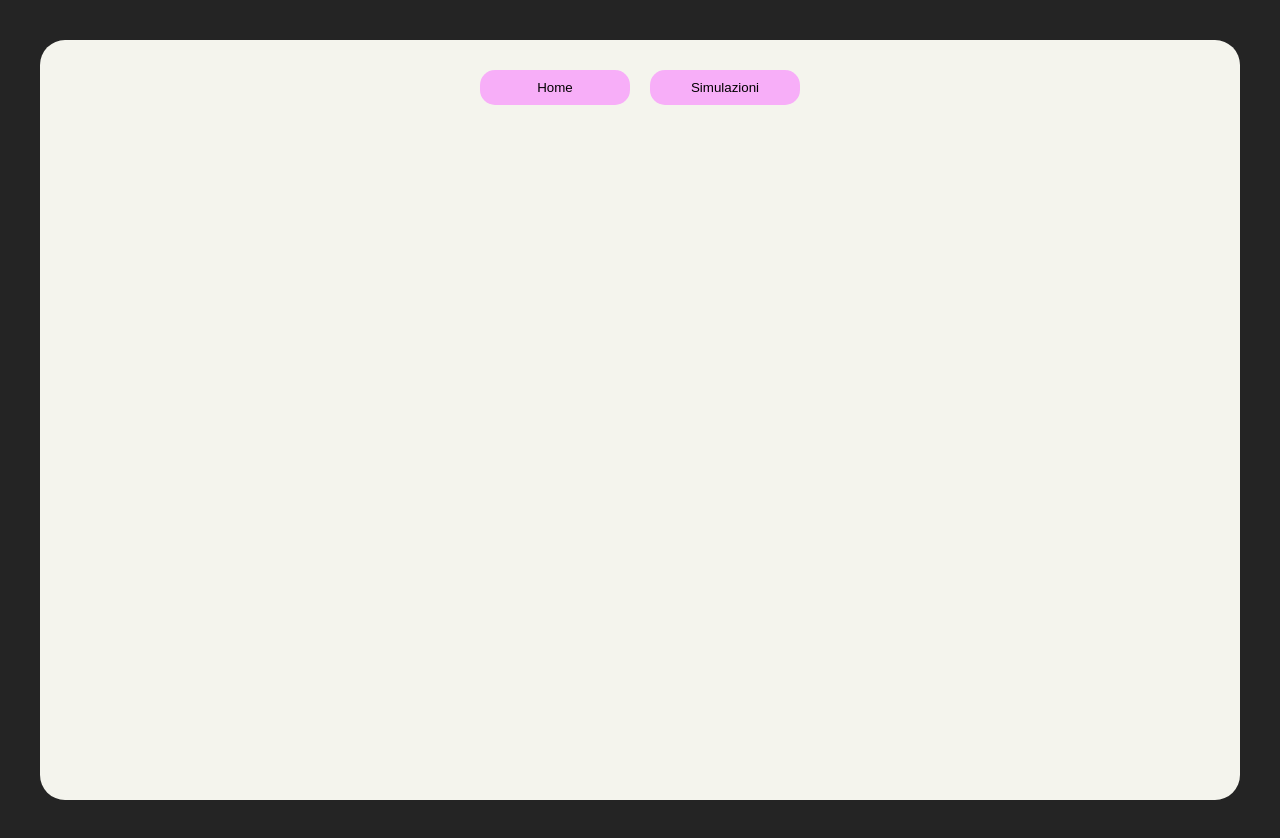
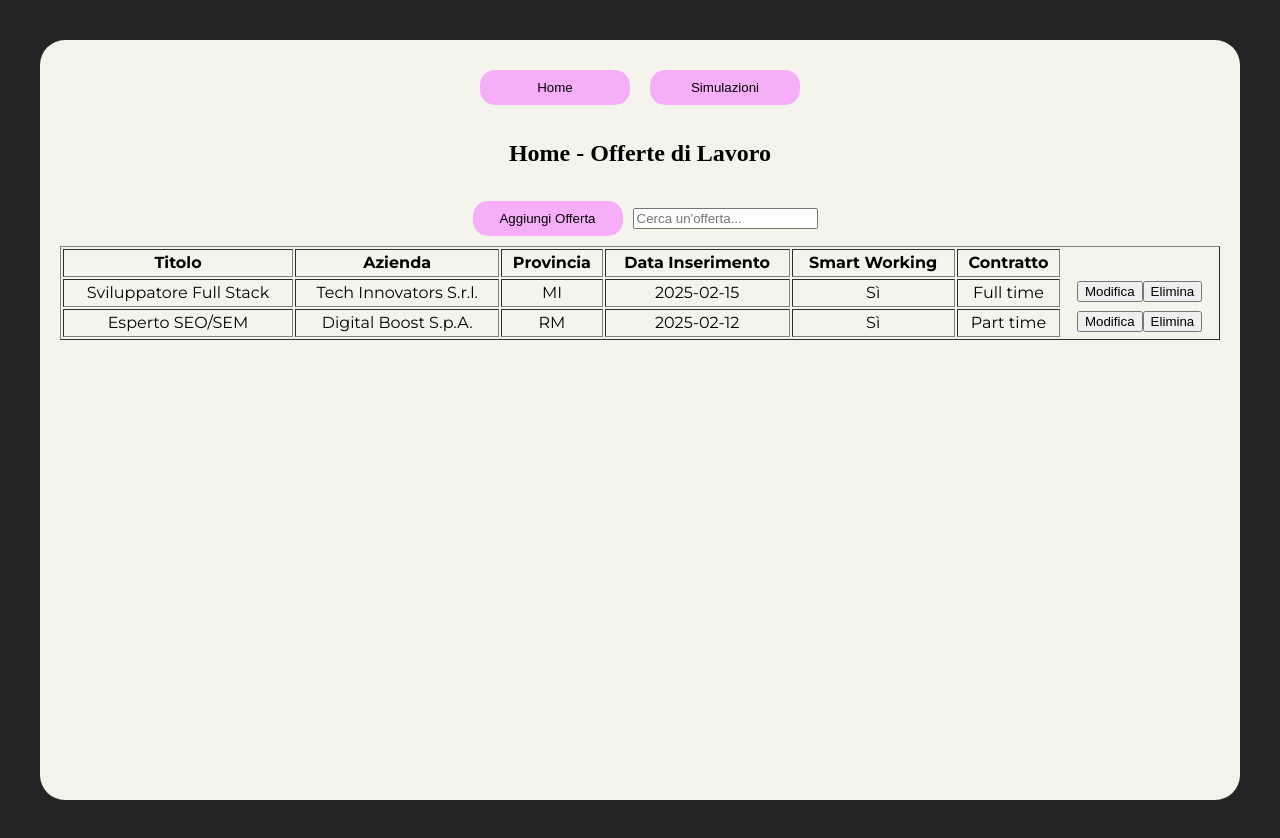
Before and after one commit to jasminarotella/jasminarotella, a React (Vite) app in the folder jasmina-rotella/: page /offertedilavoro in a window 1280 px wide. Before the commit this address had no page. Built offline with nearby package versions, Linux system fonts and the light colour scheme.

Commit message:
fatta home simulazioni e importato lavoro gia fatto offerte di lavoro, tutto funziona

```diff
--- a/jasmina-rotella/src/App.tsx
+++ b/jasmina-rotella/src/App.tsx
@@ -7,7 +7,8 @@ import './pages/Home/Style.css';
 import CreaForm from './pages/Home/CreaForm';
 import GeneratedForm from './pages/Home/GeneratedForm';
 import Nav from './pages/Nav';
-import Simulazioni from './pages/Home/Simulazioni/Simulazioni';
+import Simulazioni from './pages/Home/Simulazioni/HomeSimulazioni';
+import OffertediLavoro from './pages/Home/Simulazioni/offertediLavoro';
 
 interface FormData {
   id: number;
@@ -30,6 +31,7 @@ function App() {
         />
         <Route path="/form-preview" element={<GeneratedForm />} />
         <Route path="/simulazioni" element={<Simulazioni />} />
+        <Route path="/offertedilavoro" element={<OffertediLavoro />} />
       </Routes>
     </Router>
     </div>
--- a/jasmina-rotella/src/pages/Home/Form.tsx
+++ b/jasmina-rotella/src/pages/Home/Form.tsx
@@ -1,8 +1,7 @@
 // @ts-ignore
 import React from 'react';
 
-const GeneratedForm: React.FC = () => {
-  const formStyle: React.CSSProperties = {
+export  const formStyle: React.CSSProperties = {
     backgroundColor: 'var(--color2)',
     borderRadius: 'var(--border-radius)',
     padding: '10px',
@@ -22,6 +21,7 @@ const GeneratedForm: React.FC = () => {
     borderRadius: 'var(--border-radius-background)',
     margin: 'var(--margin-input)',
   };
+const GeneratedForm: React.FC = () => {
 
   return (
     <form style={formStyle} className='form-style'>
--- a/jasmina-rotella/src/pages/Home/GeneratedForm.tsx
+++ b/jasmina-rotella/src/pages/Home/GeneratedForm.tsx
@@ -2,8 +2,7 @@
 
 import React from 'react';
 
-const GeneratedForm: React.FC = () => {
-  const formStyle: React.CSSProperties = {
+export const formStyle: React.CSSProperties = {
   backgroundColor: 'var(--color2)',
   borderRadius: 'var(--border-radius)',
   padding: '10px',
@@ -23,6 +22,7 @@ const GeneratedForm: React.FC = () => {
   borderRadius: 'var(--border-radius-background)',
   margin: 'var(--margin-input)',
 };
+const GeneratedForm: React.FC = () => {
 
   return (
     <form style={formStyle} className='form-style'>
--- a/jasmina-rotella/src/pages/Home/Home.tsx
+++ b/jasmina-rotella/src/pages/Home/Home.tsx
@@ -2,7 +2,7 @@
 
 import { Link } from 'react-router-dom';
 import './Style.css'
-import AccordionMenu from './AccordionComponents';
+import AccordionMenuComponents from './AccordionMenus/AccordionComponents';
 
 export interface HomeProps {
     children?: React.ReactNode,
@@ -13,7 +13,7 @@ export interface HomeProps {
 const Home : React.FC <HomeProps> = ({className}) => {
     return (
        <div className={className}>
-        <AccordionMenu/>
+        <AccordionMenuComponents/>
        </div>
     )
 };
--- /dev/null
+++ b/jasmina-rotella/src/pages/Home/Simulazioni/HomeSimulazioni.tsx
@@ -0,0 +1,15 @@
+// @ts-ignore
+
+import MenuSimulazioni from "./MenuSimulazioni";
+
+
+
+const Simulazioni : React.FC  = () => {
+    return (
+       <div>
+        <h1>Simulazioni con Soluzione</h1>
+        <MenuSimulazioni/>
+       </div>
+    )
+};
+export default Simulazioni;
--- /dev/null
+++ b/jasmina-rotella/src/pages/Home/Simulazioni/MenuSimulazioni.tsx
@@ -0,0 +1,19 @@
+import React from 'react';
+import { Link } from 'react-router-dom';
+
+
+export const  MenuSimulazioni: React.FC = () => {
+      return (
+
+   <div>
+     <Link to="/offertedilavoro">
+        <button className="button-jas">Offerte di Lavoro</button>
+        </Link>
+        <Link to="/#">
+        <button className="button-jas">Esami e Studenti</button>
+        </Link>
+    </div>
+
+  );
+};
+export default MenuSimulazioni;
--- /dev/null
+++ b/jasmina-rotella/src/pages/Home/Simulazioni/OffertediLavoro.tsx
@@ -0,0 +1,128 @@
+// @ts-ignore
+
+
+import { useState } from "react";
+import InputOfferta from "./inputOfferta";
+import CustomButton from "../../Button";
+
+export interface OffertaDiLavoroProp {
+  id: number;
+  titolo: string;
+  descrizioneBreve: string;
+  azienda: string;
+  provincia: string;
+  dataInserimento: string;
+  smartWorking: boolean;
+  contratto: string;
+}
+
+const OffertediLavoro: React.FC = () => {
+  // Lista offerte iniziale
+  const [listaOfferte, setListaOfferte] = useState<OffertaDiLavoroProp[]>([
+    {
+      id: 1,
+      titolo: "Sviluppatore Full Stack",
+      descrizioneBreve: "Azienda leader in tecnologie digitali cerca sviluppatore per progetti innovativi.",
+      azienda: "Tech Innovators S.r.l.",
+      provincia: "MI",
+      dataInserimento: "2025-02-15",
+      smartWorking: true,
+      contratto: "Full time",
+    },
+    {
+      id: 2,
+      titolo: "Esperto SEO/SEM",
+      descrizioneBreve: "Agenzia di comunicazione ricerca specialista SEO/SEM per l'ottimizzazione siti web.",
+      azienda: "Digital Boost S.p.A.",
+      provincia: "RM",
+      dataInserimento: "2025-02-12",
+      smartWorking: true,
+      contratto: "Part time",
+    },
+  ]);
+  const [showAdd, setShowAdd] = useState(false)
+  // Stato per l'offerta da modificare
+  const [offertaDaModificare, setOffertaDaModificare] = useState<OffertaDiLavoroProp | null>(null);
+
+  // Aggiungere un'offerta
+  const aggiungiOfferta = (nuovaOfferta: OffertaDiLavoroProp) => {
+    setListaOfferte([...listaOfferte, nuovaOfferta]);
+  };
+
+  // Eliminare un'offerta
+  const eliminaOfferta = (id: number) => {
+    setListaOfferte(listaOfferte.filter((offerta) => offerta.id !== id));
+  };
+
+  // Impostare l'offerta da modificare
+  const iniziaModifica = (offerta: OffertaDiLavoroProp) => {
+    setOffertaDaModificare(offerta);
+  };
+
+  // Salvare la modifica di un'offerta
+  const aggiornaOfferta = (offertaAggiornata: OffertaDiLavoroProp) => {
+    setListaOfferte((prev) =>
+      prev.map((offerta) => (offerta.id === offertaAggiornata.id ? offertaAggiornata : offerta))
+    );
+    setOffertaDaModificare(null); // Chiude il form di modifica
+  };
+
+  const [input, setInput] = useState("");
+
+  // Filtriamo le offerte in base all'input dell'utente
+  const offerteFiltrate = listaOfferte.filter((offerta) =>
+    offerta.titolo.toLowerCase().includes(input.toLowerCase()) // Confronto case insensitive
+  );
+  return (
+    <div>
+      <h2>Home - Offerte di Lavoro</h2>
+      <CustomButton onClick={()=> setShowAdd(prev => !prev)}>Aggiungi Offerta</CustomButton>
+      {showAdd &&  <InputOfferta onSubmit={aggiungiOfferta} />}
+      <input
+        type="text"
+        placeholder="Cerca un'offerta..."
+        value={input}
+        onChange={(e) => setInput(e.target.value)}
+      />
+      <table border={1} width="100%">
+        <thead>
+          <tr>
+            <th>Titolo</th>
+            <th>Azienda</th>
+            <th>Provincia</th>
+            <th>Data Inserimento</th>
+            <th>Smart Working</th>
+            <th>Contratto</th>
+          </tr>
+        </thead>
+        <tbody>
+          {offerteFiltrate.map((offerta) => (
+            <tr key={offerta.id}>
+              <td>{offerta.titolo}</td>
+              <td>{offerta.azienda}</td>
+              <td>{offerta.provincia}</td>
+              <td>{offerta.dataInserimento}</td>
+              <td>{offerta.smartWorking ? "Sì" : "No"}</td>
+              <td>{offerta.contratto}</td>
+                <button onClick={() => iniziaModifica(offerta)}>Modifica</button>
+                {offertaDaModificare && (
+              <td>
+        <div>
+          <h3>Modifica Offerta</h3>
+          <InputOfferta onSubmit={aggiornaOfferta} initialData={offertaDaModificare} />
+        </div>
+              </td>
+      )}
+                <button onClick={() => eliminaOfferta(offerta.id)}>Elimina</button>
+            </tr>
+          ))}
+        </tbody>
+      </table>
+
+      {/* Mostra il form solo se c'è un'offerta da modificare */}
+
+    </div>
+  );
+};
+
+export default OffertediLavoro;
--- a/jasmina-rotella/src/pages/Home/Simulazioni/Simulazioni.tsx
+++ /dev/null
@@ -1,8 +0,0 @@
-// @ts-ignore
-
-const Simulazioni: React.FC = () => {
-return (
-    <div>Ciao</div>
-);
-};
-export default Simulazioni;
--- /dev/null
+++ b/jasmina-rotella/src/pages/Home/Simulazioni/inputOfferta.tsx
@@ -0,0 +1,125 @@
+import React, { useState } from "react";
+import { OffertaDiLavoroProp } from "./offertediLavoro";
+import CustomButton from "../../Button";
+
+interface InputOffertaProps {
+  onSubmit: (offerta: OffertaDiLavoroProp) => void;
+  initialData?: OffertaDiLavoroProp;
+}
+
+
+const InputOfferta: React.FC<InputOffertaProps> = ({ onSubmit, initialData }) => {
+  const [formData, setFormData] = useState<OffertaDiLavoroProp>(
+    initialData || {
+      id: Date.now(),
+      titolo: "",
+      descrizioneBreve: "",
+      azienda: "",
+      provincia: "",
+      dataInserimento: new Date().toISOString().split("T")[0],
+      smartWorking: false,
+      contratto: "",
+    }
+  );
+
+  const handleChange = (e: React.ChangeEvent<HTMLInputElement | HTMLSelectElement>) => {
+    const { name, type, value } = e.target;
+    const target = e.target as HTMLInputElement; // Assicura che funzioni per checkbox
+
+    setFormData({
+      ...formData,
+      [name]: type === "checkbox" ? target.checked : value, // Se checkbox, usa checked
+    });
+  };
+
+  const handleSubmit = (e: React.FormEvent<HTMLFormElement>) => {
+    e.preventDefault();
+    onSubmit(formData);
+  };
+
+  return (
+    <div>
+      <form onSubmit={handleSubmit} >
+        <label>
+          Titolo:
+          <input
+            type="text"
+            name="titolo"
+            value={formData.titolo}
+            onChange={handleChange}
+            required
+          />
+        </label>
+
+        <label>
+          Descrizione Offerta di Lavoro:
+          <input
+            type="text"
+            name="descrizioneBreve"
+            value={formData.descrizioneBreve}
+            onChange={handleChange}
+            required
+          />
+        </label>
+
+        <label>
+          Azienda:
+          <input
+            type="text"
+            name="azienda"
+            value={formData.azienda}
+            onChange={handleChange}
+            required
+          />
+        </label>
+
+        <label>
+          Provincia:
+          <input
+            type="text"
+            name="provincia"
+            value={formData.provincia}
+            onChange={handleChange}
+            required
+          />
+        </label>
+
+        <label>
+          Data:
+          <input
+            type="date"
+            name="dataInserimento"
+            value={formData.dataInserimento}
+            onChange={handleChange}
+            required
+          />
+        </label>
+
+        <label>
+          Smart-Working?
+          <input
+            type="checkbox"
+            name="smartWorking"
+            checked={formData.smartWorking}
+            onChange={handleChange}
+          />
+        </label>
+
+        <label>
+          Contratto:
+          <input
+            type="text"
+            name="contratto"
+            value={formData.contratto}
+            onChange={handleChange}
+            required
+          />
+        </label>
+
+        <CustomButton type="submit">Salva Offerta</CustomButton>
+      </form>
+    </div>
+  );
+};
+
+export default InputOfferta;
```
Also changed, not shown: jasmina-rotella/src/pages/Home/AccordionMenus/AccordionComponents.tsx (renamed from jasmina-rotella/src/pages/Home/AccordionComponents.tsx, +5 -5 lines). Lines whose indentation alone changed are shown as unchanged.
